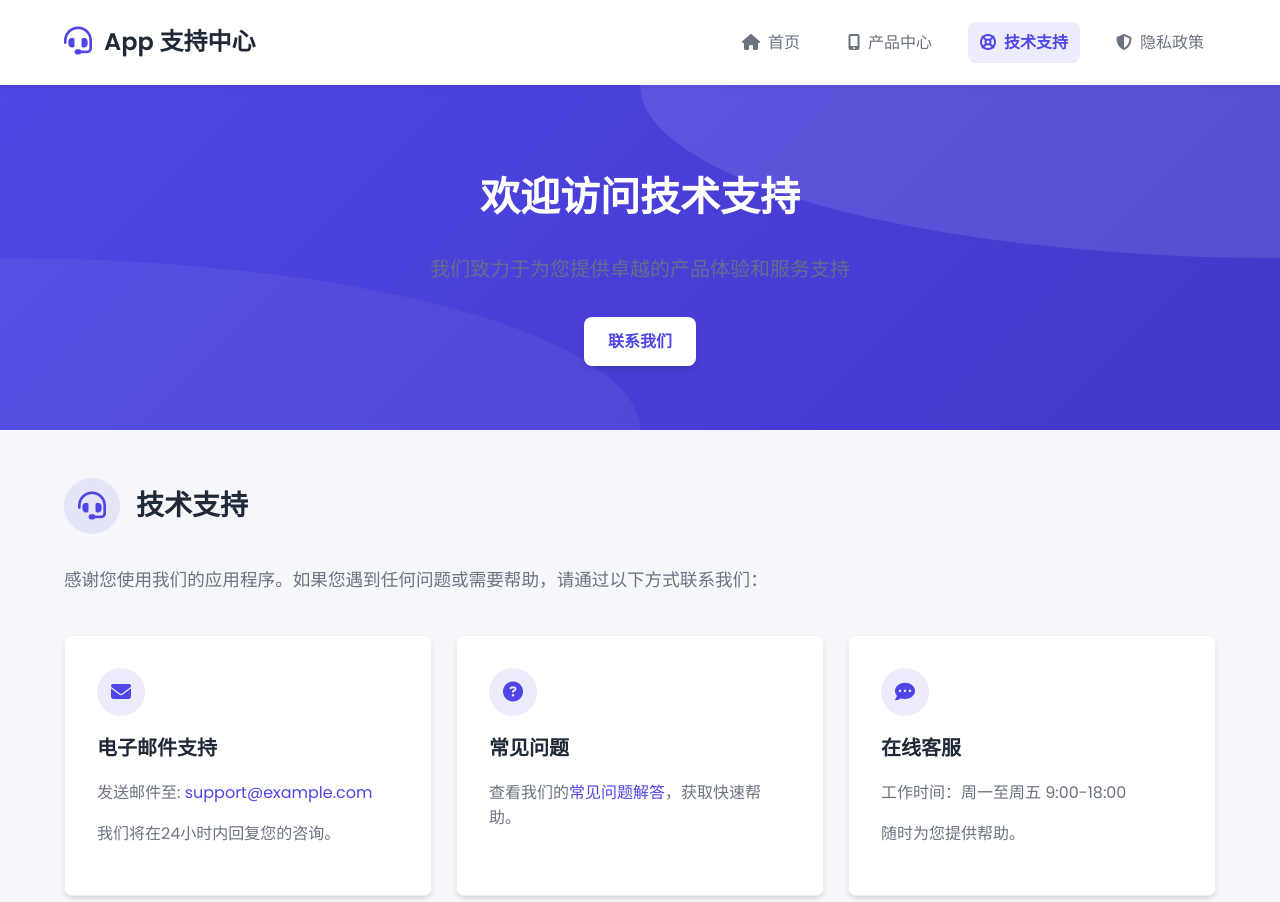
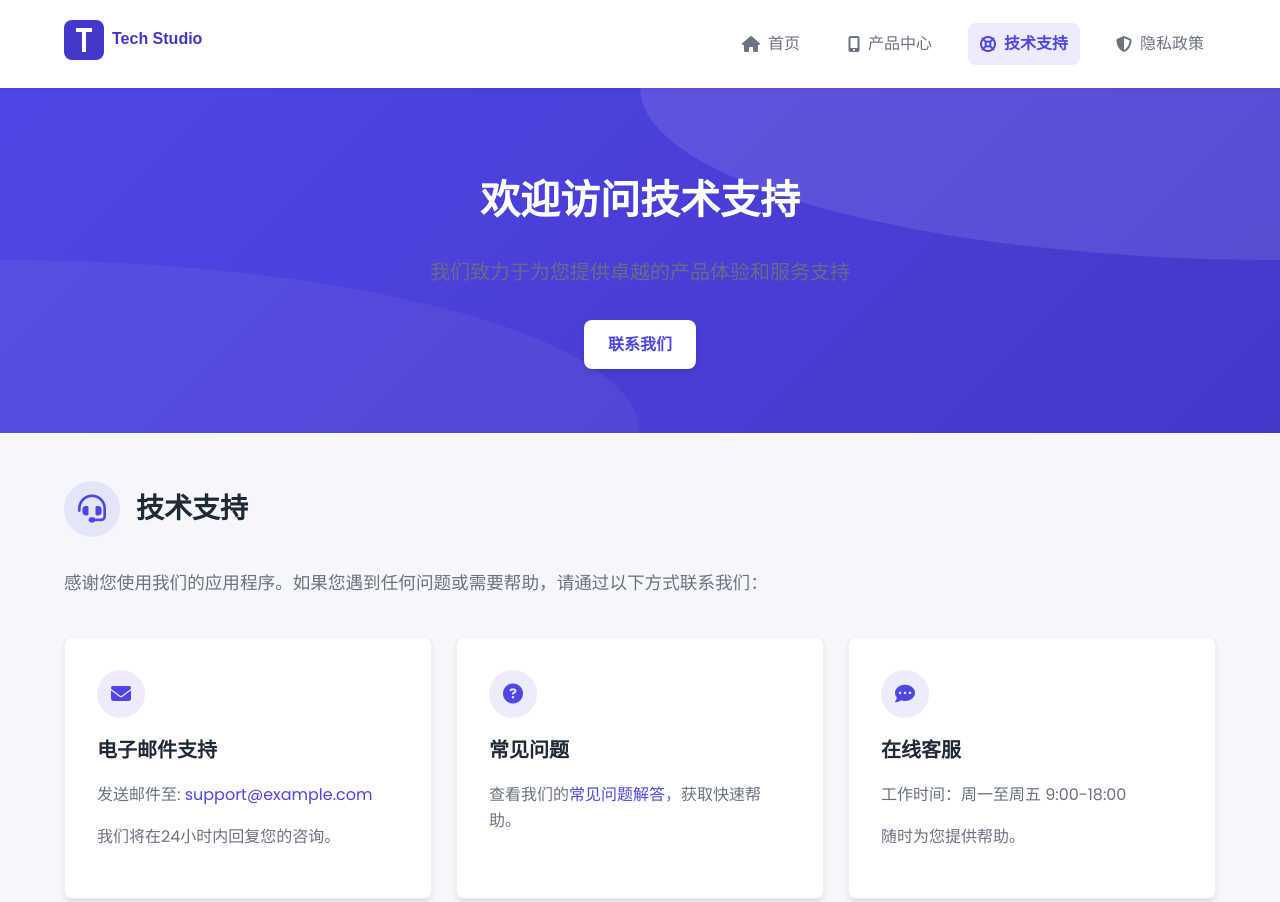
Before and after one commit to devxiaoyi/app-summary, a plain HTML site: page support.html in a window 1280 px wide. Shown: the top 902 px of the page. Drawn offline with Linux system fonts and the light colour scheme.

Commit message:
add logo

```diff
--- a/support.html
+++ b/support.html
@@ -3,8 +3,9 @@
 <head>
     <meta charset="UTF-8">
     <meta name="viewport" content="width=device-width, initial-scale=1.0">
-    <title>App 支持中心</title>
+    <title>技术支持与帮助</title>
     <link rel="stylesheet" href="css/style.css">
+    <link rel="icon" href="img/favicon.svg" type="image/svg+xml">
     <link rel="stylesheet" href="https://cdnjs.cloudflare.com/ajax/libs/font-awesome/6.4.0/css/all.min.css">
     <link href="https://fonts.googleapis.com/css2?family=Poppins:wght@300;400;500;600;700&display=swap" rel="stylesheet">
 </head>
@@ -13,8 +14,7 @@
         <header>
             <div class="container">
                 <div class="logo">
-                    <span class="logo-icon"><i class="fas fa-headset"></i></span>
-                    <h1>App 支持中心</h1>
+                    <a href="index.html"><img src="img/logo.svg" alt="创新工作室" height="40"></a>
                 </div>
                 <nav>
                     <ul>
```
Also changed, not shown: index.html (+2 -2 lines), privacy.html (+3 -3 lines), products.html (+2 -1 lines), img/favicon.svg (added), img/home-bg.svg (added), img/logo.svg (added), img/product-1.svg (added), img/product-2.svg (added), img/product-3.svg (added).
